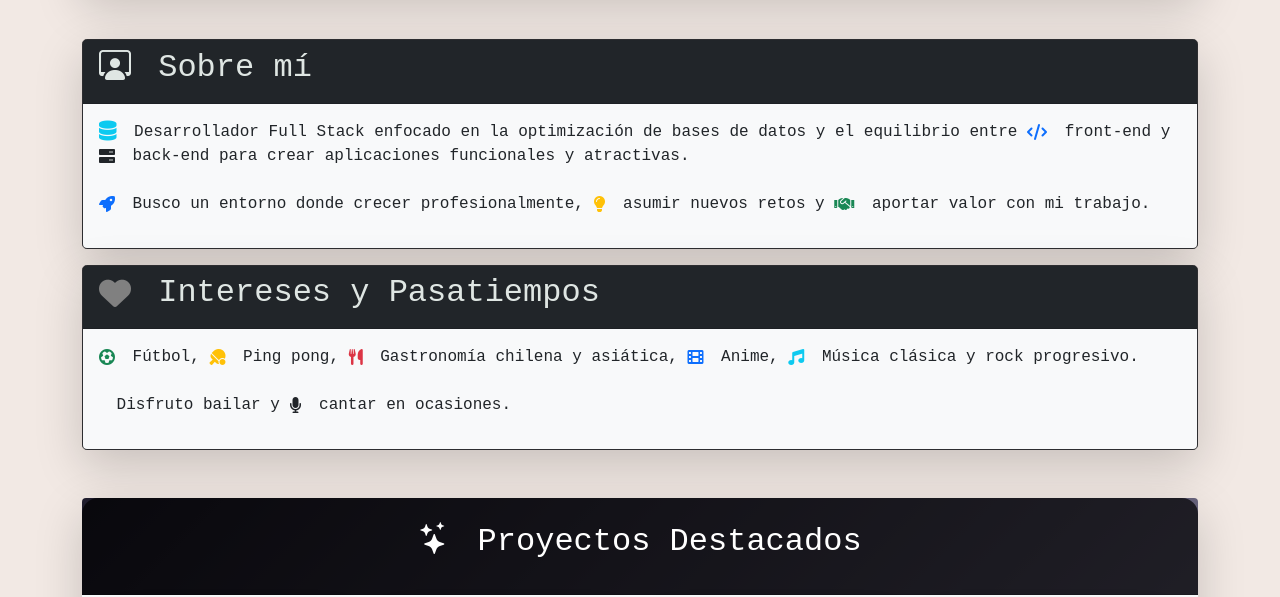
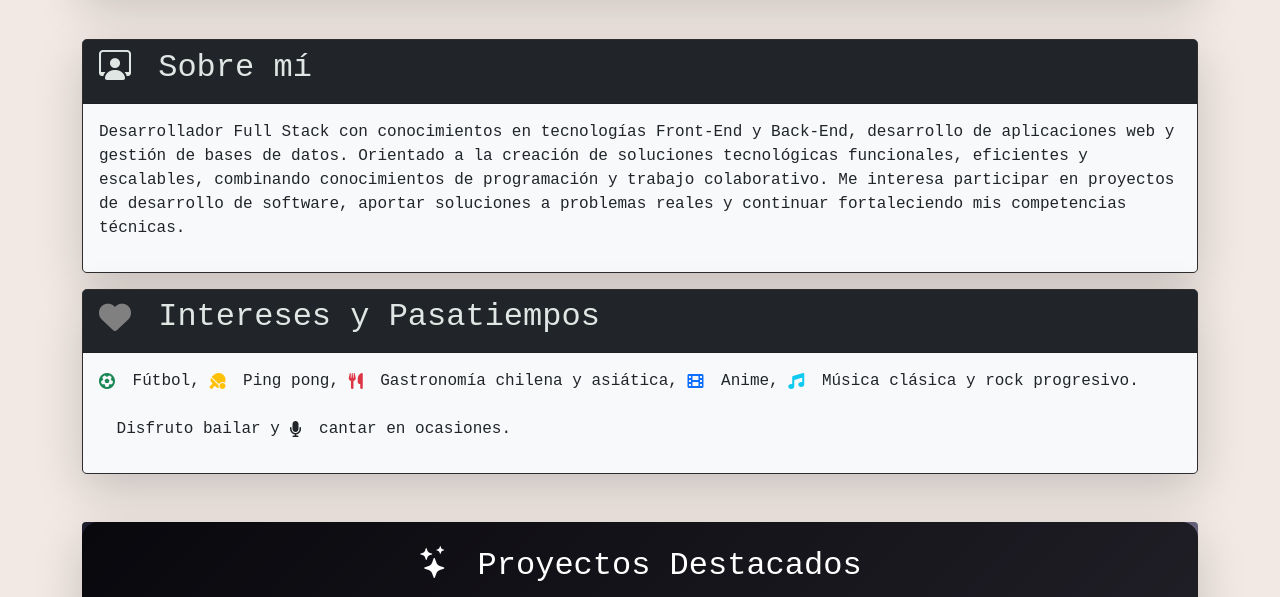
Before and after one commit to kenkairon/curriculum_portafolio, a plain HTML site: page index.html in a window 1280 px wide. Shown: the part 1300-1897 px from the top of the page. Drawn offline with nearby package versions, Linux system fonts and the light colour scheme; some packages are replaced by stand-ins of ours; a script that the page names is missing; some icons are missing; a web font is replaced by a local one.

```diff
--- a/index.html
+++ b/index.html
@@ -263,15 +263,7 @@
                     </div>
                     <div class="card-body bg-light text-dark rounded-bottom">
                         <p style="font-family: 'Fira Code', monospace;">
-                            <i class="fas fa-database text-info fa-lg"></i> Desarrollador Full Stack enfocado en la
-                            optimización de bases de datos y el equilibrio entre
-                            <i class="fas fa-code text-primary"></i> front-end y
-                            <i class="fas fa-server text-dark"></i> back-end para crear
-                            aplicaciones funcionales y atractivas. <br><br>
-
-                            <i class="fas fa-rocket text-primary"></i> Busco un entorno donde crecer profesionalmente,
-                            <i class="fas fa-lightbulb text-warning"></i> asumir nuevos retos y
-                            <i class="fas fa-handshake text-success"></i> aportar valor con mi trabajo.
+                            Desarrollador Full Stack con conocimientos en tecnologías Front-End y Back-End, desarrollo de aplicaciones web y gestión de bases de datos. Orientado a la creación de soluciones tecnológicas funcionales, eficientes y escalables, combinando conocimientos de programación y trabajo colaborativo. Me interesa participar en proyectos de desarrollo de software, aportar soluciones a problemas reales y continuar fortaleciendo mis competencias técnicas.
                         </p>
                     </div>
 
```
